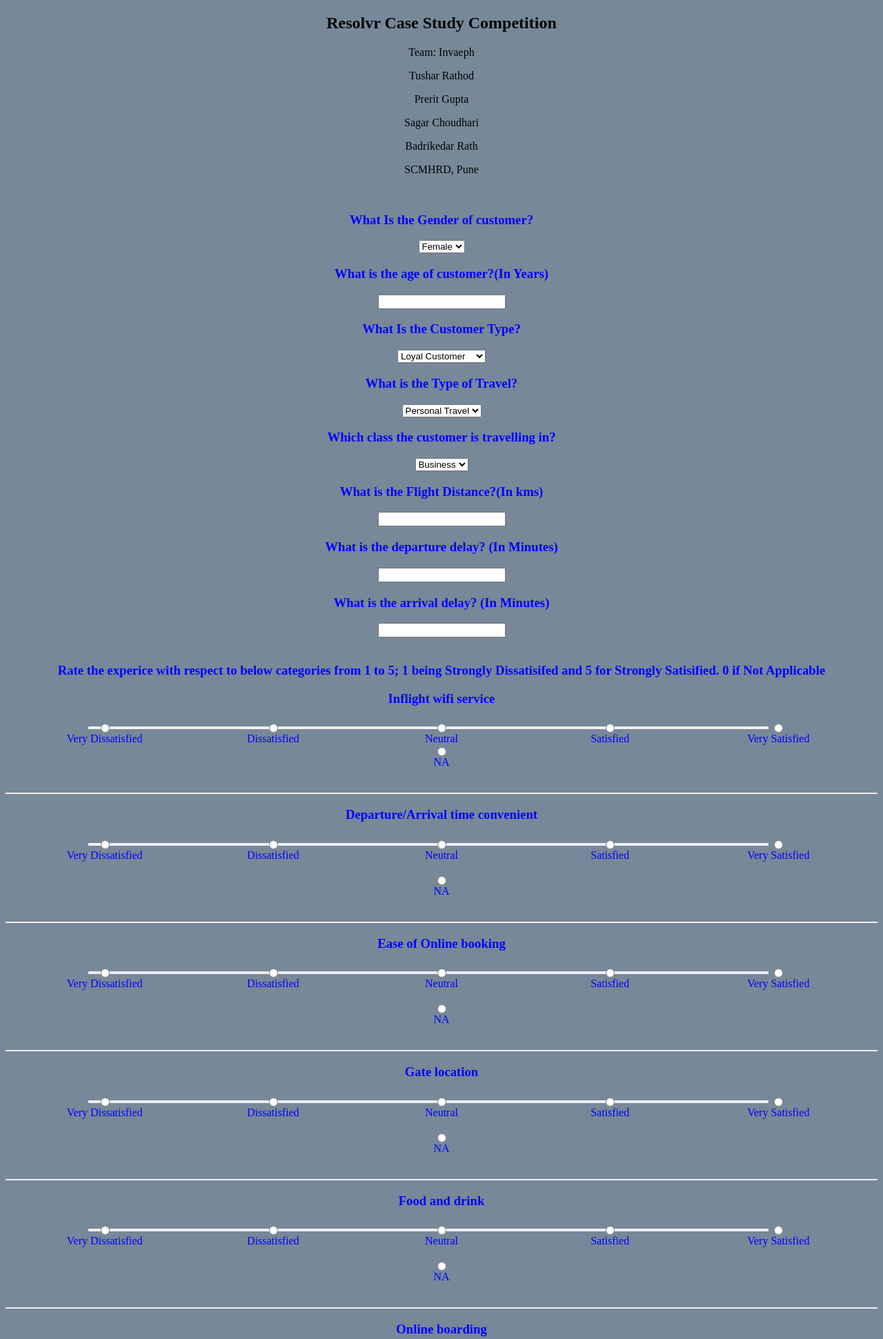
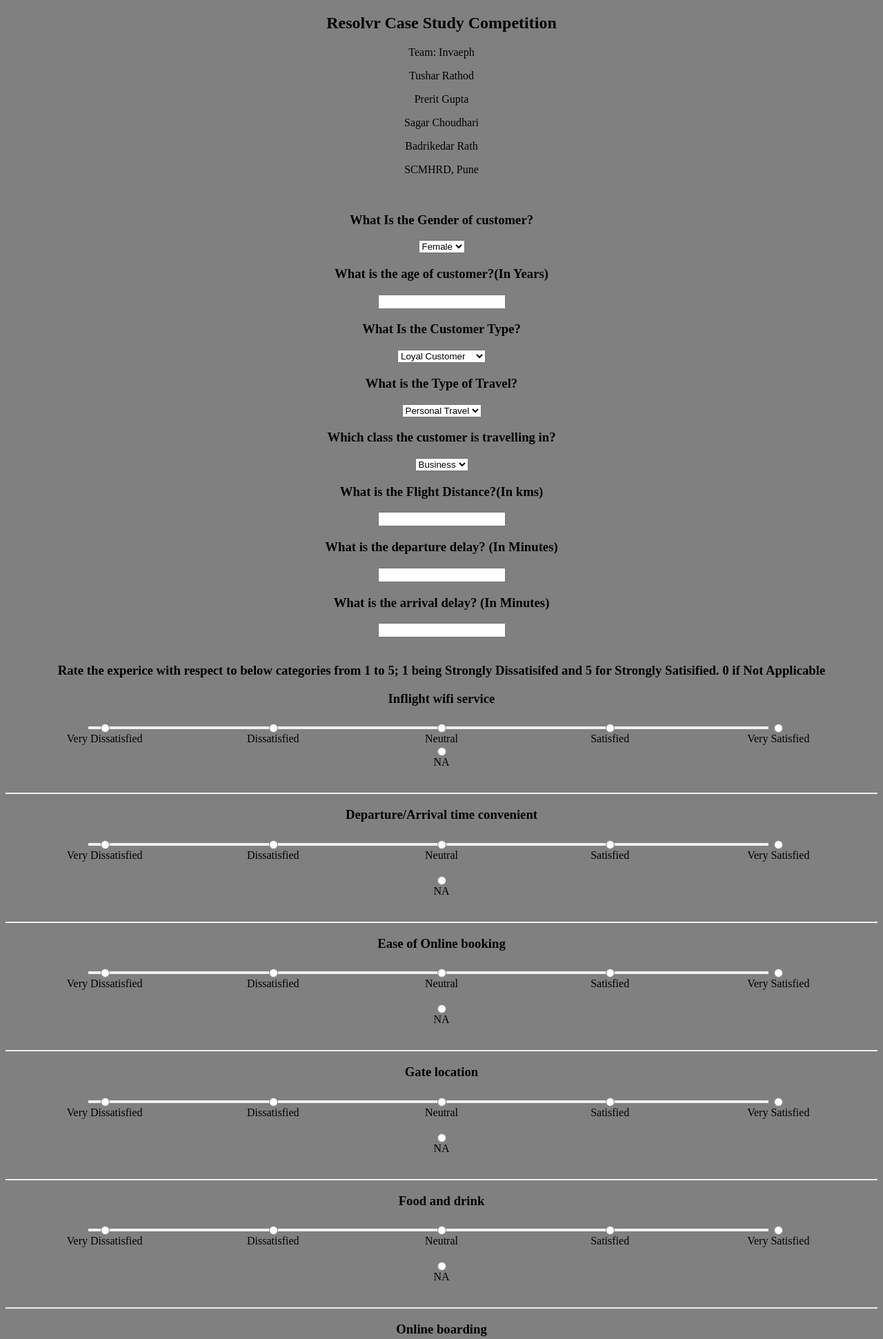
Before and after one commit to tush99m/Resolvr20-Competition, a Flask app: page / in a window 1280 px wide. Shown: the top 1941 px of the page at 69% size. Run offline with Flask 2, Linux system fonts and the light colour scheme; parts of the project's set-up code (start-up, migrations or seed data) failed here and were passed over.

Commit message:
Update index.html

```diff
--- a/templates/index.html
+++ b/templates/index.html
@@ -22,7 +22,7 @@
     </div>
 
     <br>
-    <div style="color:blue">
+    <div style="color:black">
         <form action="{{ url_for('predict')}}" method="post">
 
             <h3>What Is the Gender of customer?</h3><select name="gender" id="gender" required="required">
@@ -474,7 +474,7 @@
 
     <style>
         body {
-            background-color: lightslategray;
+            background-color: grey;
             text-align: center;
             padding: 0px;
         }
```
